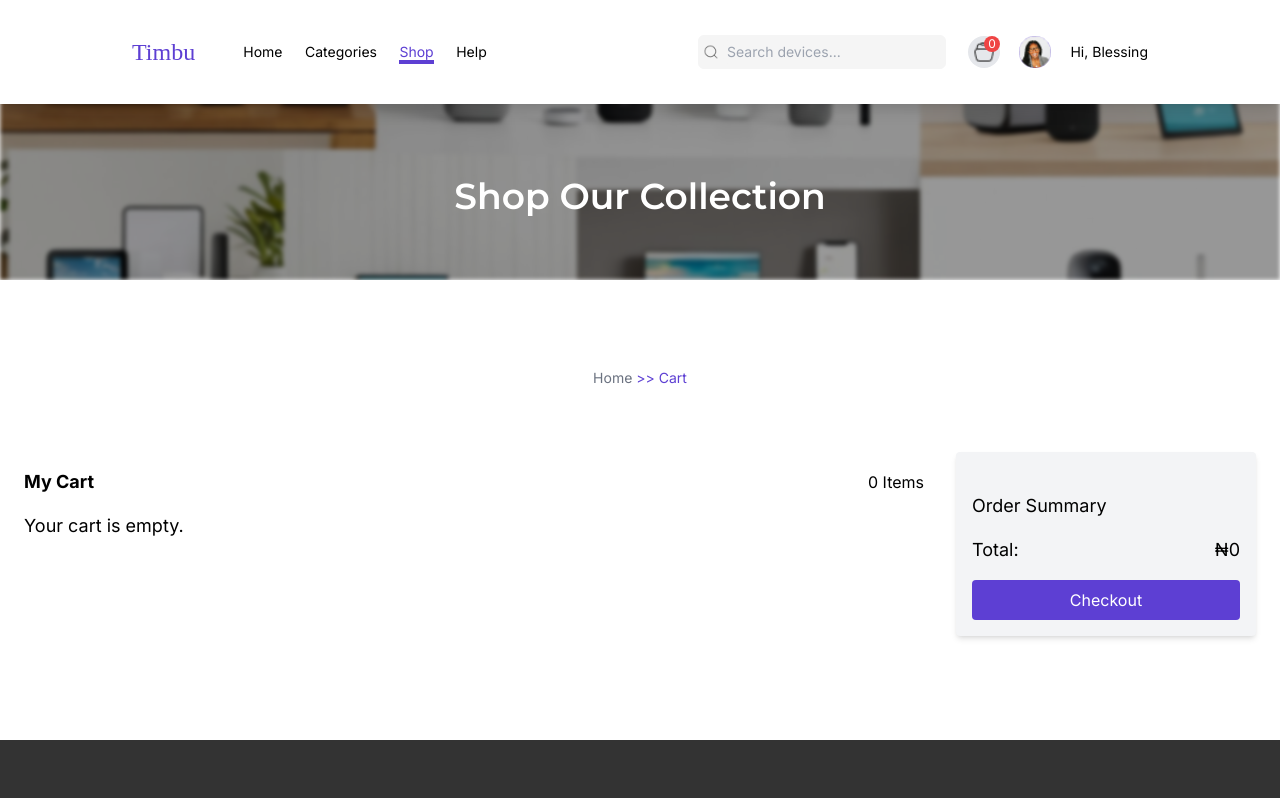
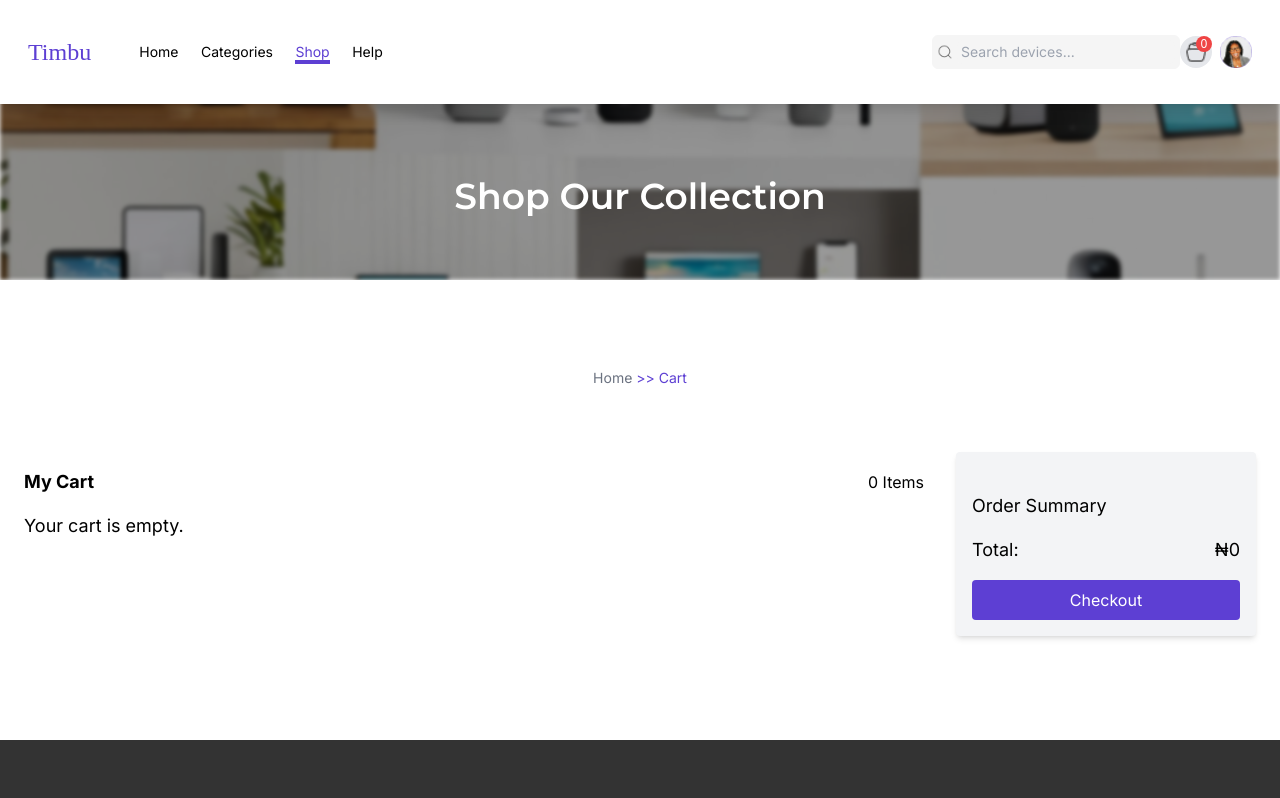
Before and after one commit to Glorypaul-pixel/Timbu-Shopping-App, a React (Vite) app: page /cart in a window 1280 px wide. Shown: the top 798 px of the page. Built offline with nearby package versions, Linux system fonts and the light colour scheme; a web font is replaced by a local one.

Commit message:
added a littkle

```diff
--- a/src/component/cart.jsx
+++ b/src/component/cart.jsx
@@ -59,19 +59,20 @@ const Cart = () => {
                     key={index}
                     className="flex flex-col md:flex-row justify-between items-center border-2 px-4 rounded-md py-4 space-y-4 md:space-y-0 md:space-x-4"
                   >
-                    <div className="flex items-center space-y-4 md:space-y-0 md:space-x-4 w-full md:w-3/4">
+                    <div className="flex flex-col md:flex-row items-center space-y-4 md:space-y-0 md:space-x-4 w-full">
                       <img
                         src={product.image}
                         alt={product.name}
                         className="w-full md:w-40 h-40 object-cover"
                       />
-                      <div className="ml-4 text-center md:text-left">
+                      <div className="w-full md:w-auto text-center md:text-left">
                         <h2 className="text-lg font-normal">{product.name}</h2>
                         <p className="text-xl font-medium">₦{product.price}</p>
                       </div>
                     </div>
+
                     <div className="flex w-full md:w-1/4 justify-between items-center space-y-4 md:space-y-0 md:space-x-4">
-                      <div className="flex items-center justify-center w-full md:w-3/4 border-2 rounded-md md:flex-row space-y-4 md:space-y-0 md:space-x-4">
+                      <div className="flex items-center justify-center w-full md:w-3/4 border-2 rounded-md space-x-4 p-2">
                         <button
                           onClick={() =>
                             updateQuantity(product.id, item.quantity + 1)
@@ -87,7 +88,7 @@ const Cart = () => {
                           onChange={(e) =>
                             updateQuantity(product.id, e.target.value)
                           }
-                          className="w-1/6 text-center border-2 rounded-md md:w-16 md:mx-1 outline-none"
+                          className="w-1/6 text-center outline-none"
                         />
                         <button
                           className="text-xl md:text-base font-bold flex justify-center items-center"
--- a/src/component/header.jsx
+++ b/src/component/header.jsx
@@ -22,41 +22,30 @@ const Header = () => {
   };
 
   return (
-    <div className="w-full  px-7 py-3 bg-white shadow-lg fixed top-0 z-50">
-      <div className="h-hgt flex items-center justify-around ">
-        <div
-          className="flex justify-between items-center"
-          style={{ width: "358px" }}
-        >
+    <div className="w-full px-7 py-3 bg-white shadow-lg fixed top-0 z-50">
+      <div className="h-hgt flex items-center justify-between">
+        <div className="flex items-center justify-between" style={{ width: "358px" }}>
           <div className="logo font-hanalei text-customPurple text-2xl">
             <h1>Timbu</h1>
           </div>
           <nav className="hidden md:flex">
-            <ul
-              className="flex space-x-4 text-sm font-inter font-normal items-center justify-around"
-              style={{ width: "250px", height: "28px" }}
-            >
-              <li className="">
+            <ul className="flex space-x-4 text-sm font-inter font-normal items-center justify-around" style={{ width: "250px", height: "28px" }}>
+              <li>
                 <Link to="/">Home</Link>
               </li>
-              <li className="">
+              <li>
                 <Link to="/categories">Categories</Link>
               </li>
               <li className="text-customPurple">
-                <Link to="/" className="border-b-4 border-customPurple">
-                  Shop
-                </Link>
+                <Link to="/" className="border-b-4 border-customPurple">Shop</Link>
               </li>
-              <li className="">
+              <li>
                 <Link to="/help">Help</Link>
               </li>
             </ul>
           </nav>
         </div>
-        <div
-          className="flex justify-between items-center "
-          style={{ width: "450px" }}
-        >
+        <div className="flex items-center justify-around w-full md:w-auto">
           <div className="hidden md:flex items-center border border-solid border-searchGray bg-searchGray rounded-md p-1 max-w-xs font-inter">
             <img src={Search} alt="Search bar" className="w-4 h-4 mr-1" />
             <input
@@ -66,27 +55,21 @@ const Header = () => {
               className="bg-searchGray text-gray-600 px-1 py-0.5 outline-none flex-1 rounded-md text-sm"
             />
           </div>
-          <div
-            className="cart flex items-center space-x-2 font-inter font-normal text-sm relative justify-between"
-            style={{ width: "180px" }}
-          >
+          <div className="flex items-center space-x-4 md:space-x-2">
             <div className="w-8 h-8 bg-gray-200 rounded-full flex justify-center items-center relative">
               <Link to="/cart">
                 <img src={Cart} alt="Cart icon" className="w-6 h-6" />
               </Link>
-
               <span className="w-4 h-4 rounded-full flex justify-center items-center absolute top-0 right-0 bg-red-500 text-white text-xs">
                 {totalQuantity}
               </span>
             </div>
-
             <img src={ICON} alt="Customer image" className="w-8 h-8" />
-            <p className="ml-2">Hi, Blessing</p>
-          </div>
-          <div className="md:hidden">
-            <button onClick={toggleMenu}>
-              <img src={MenuIcon} alt="Menu icon" className="w-6 h-6" />
-            </button>
+            <div className="md:hidden">
+              <button onClick={toggleMenu}>
+                <img src={MenuIcon} alt="Menu icon" className="w-8 h-8" />
+              </button>
+            </div>
           </div>
         </div>
       </div>
@@ -105,11 +88,7 @@ const Header = () => {
               </Link>
             </li>
             <li>
-              <Link
-                to="/"
-                className="border-b-4 border-customPurple"
-                onClick={toggleMenu}
-              >
+              <Link to="/" className="border-b-4 border-customPurple" onClick={toggleMenu}>
                 Shop
               </Link>
             </li>
```
